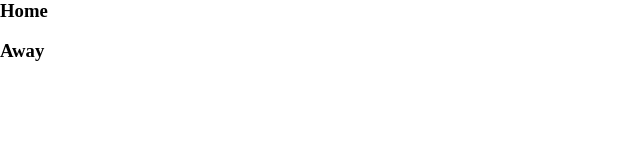
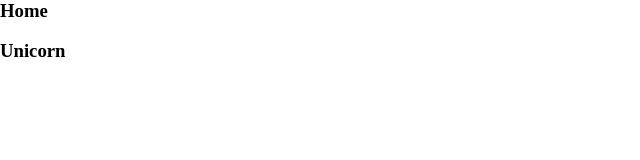
Before and after one commit to KSAIM09/Srimba_tutorial_scoreboard, a website built with Vite: page index.html in a window 1280 px wide. Shown: the full height of the page, 0-640 px from the left. Built offline with nearby package versions, Linux system fonts and the light colour scheme.

Commit message:
Update header

```diff
--- a/index.html
+++ b/index.html
@@ -7,7 +7,7 @@
                 <h3>Home</h3>
             </div>
             <div>
-                <h3>Away</h3>
+                <h3>Unicorn</h3>
             </div>
         </div>
         <script src="index.js"></script>
```
